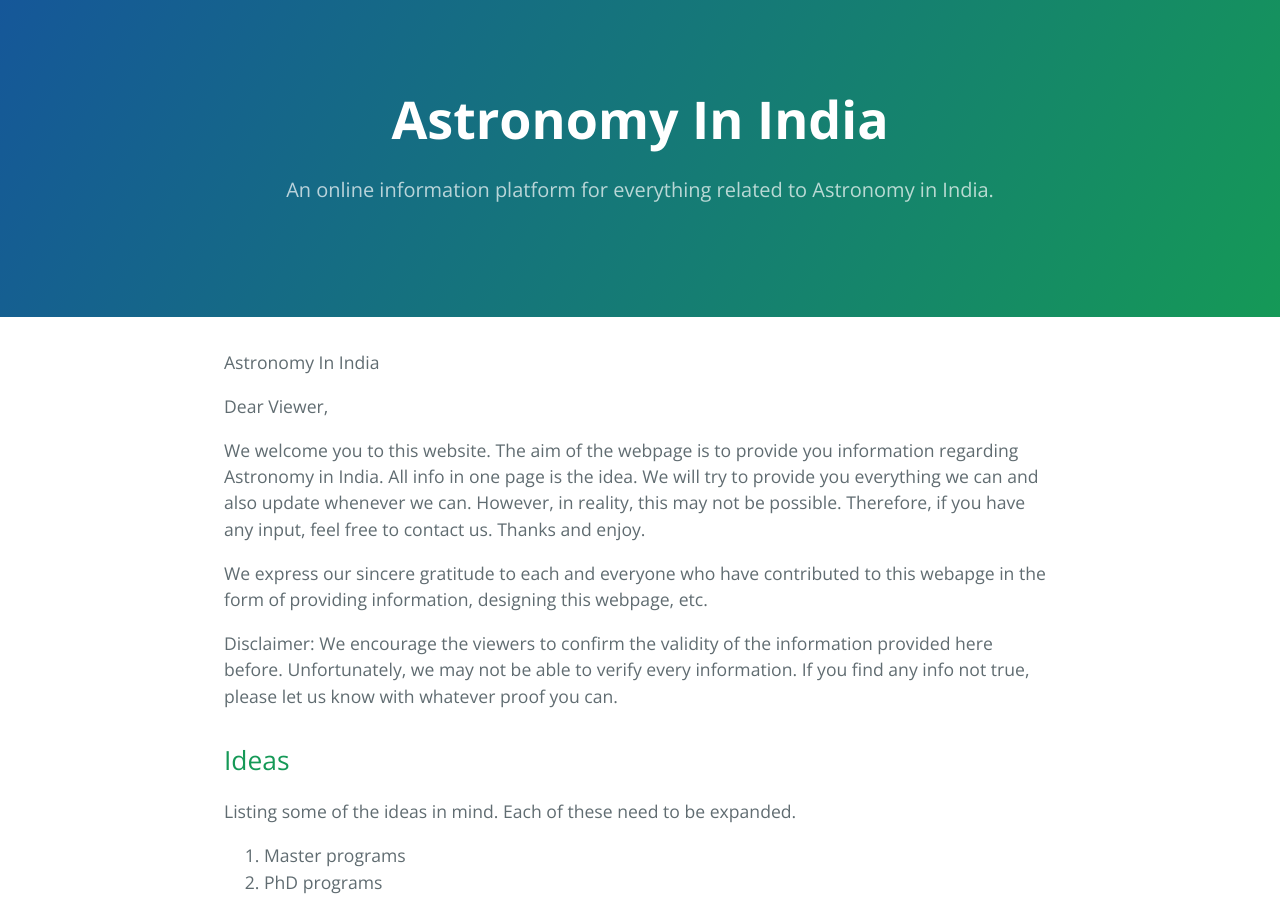
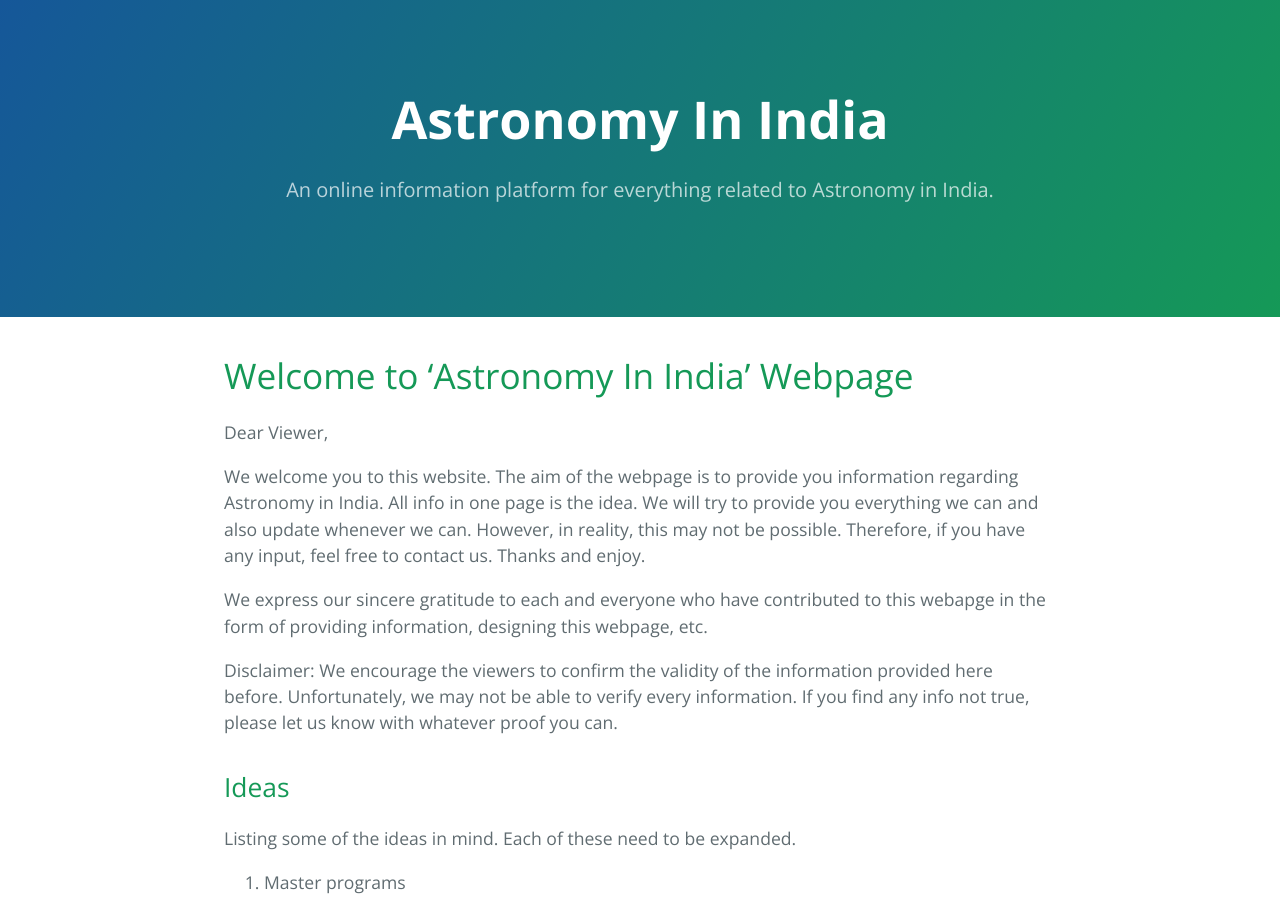
Before and after one commit to kalyanradhakrishnan/Astronomy-In-India, a Jekyll site: the page built from index.md, in a window 1280 px wide and 900 px high. Built offline with Jekyll 4.4.1, drawn with Linux system fonts in a browser that asks for light colours; our own code applies the rules of GitHub Pages for plain Markdown files.

Commit message:
Update index.md

```diff
--- a/index.md
+++ b/index.md
@@ -1,7 +1,7 @@
 <!---
 layout: default
 --->
-Astronomy In India
+# Welcome to 'Astronomy In India' Webpage
 
 Dear Viewer,
 
```
